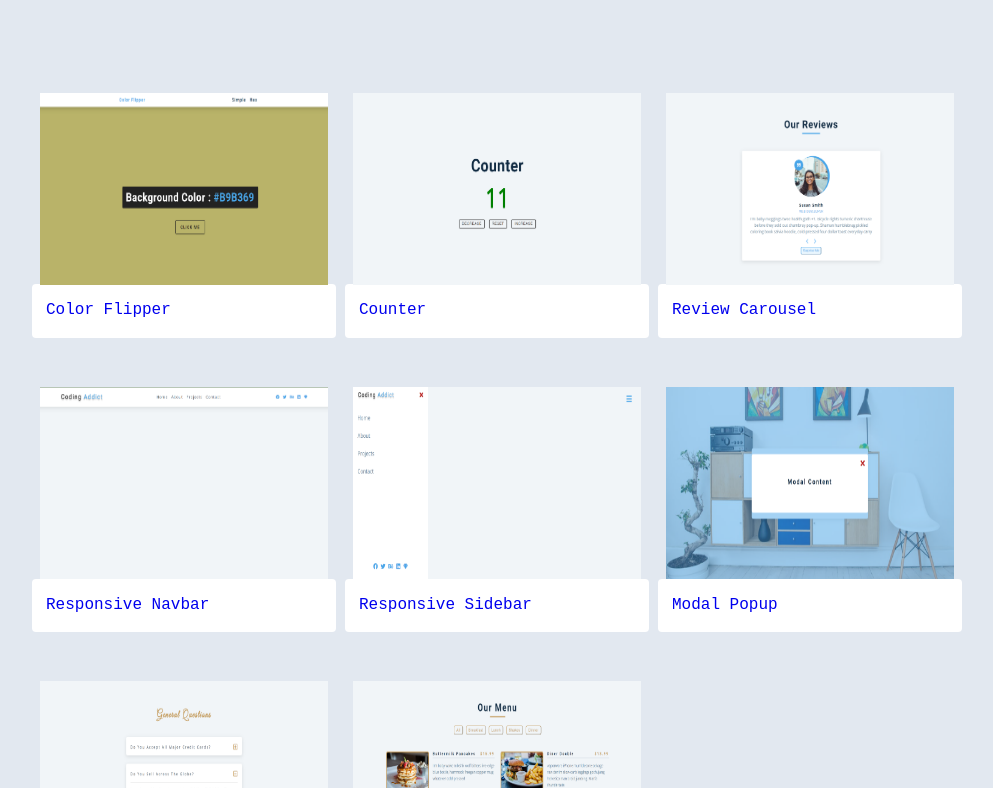
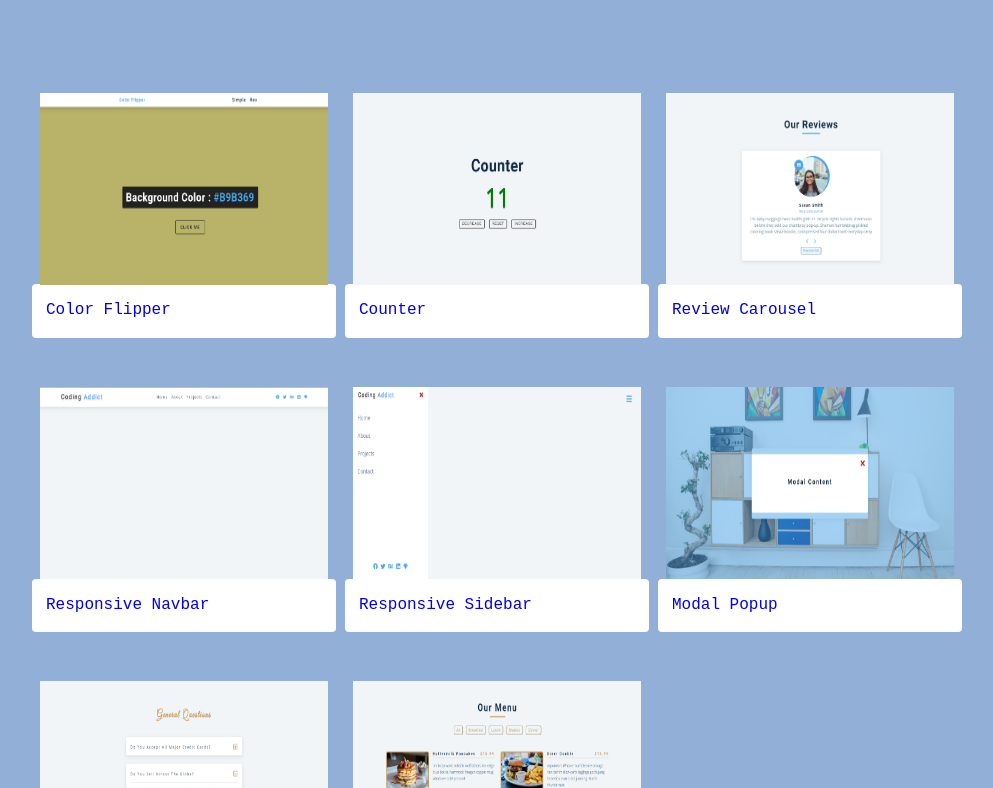
Before and after one commit to snehildwivedi03/JavaScript-Projects, a plain HTML site: page index.html in a window 1280 px wide. Shown: the part 79-867 px from the top of the page, without its empty margins (88-1081 px from the left). Drawn offline with Linux system fonts and the light colour scheme.

```diff
--- a/home.css
+++ b/home.css
@@ -3,7 +3,7 @@
     line-height: 1.6;
     margin: 0;
     padding: 0;
-    background-color: #e2e8f0;
+    background-color: #92b0d7;
 }
 
 header {
```
Also changed, not shown: 08-Menu/index.html (+1 -1 lines), index.html (+1 -1 lines).
